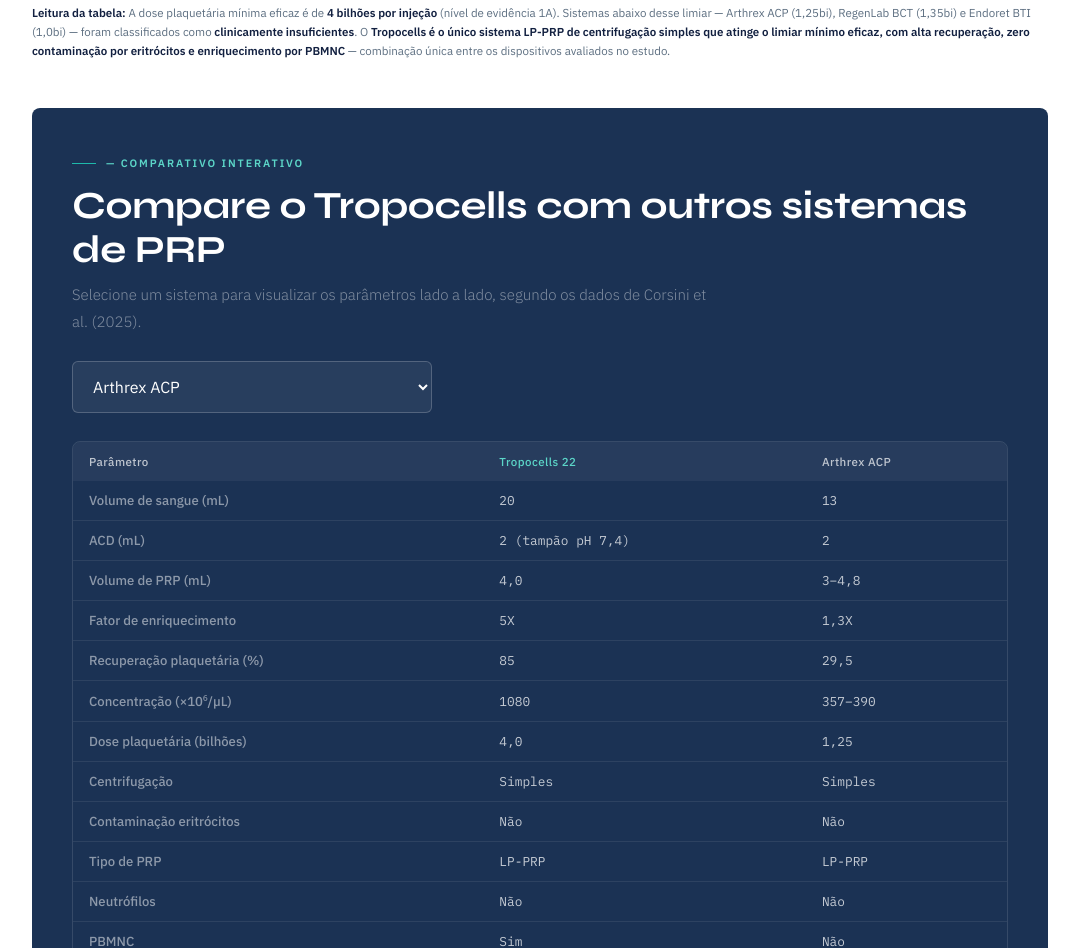
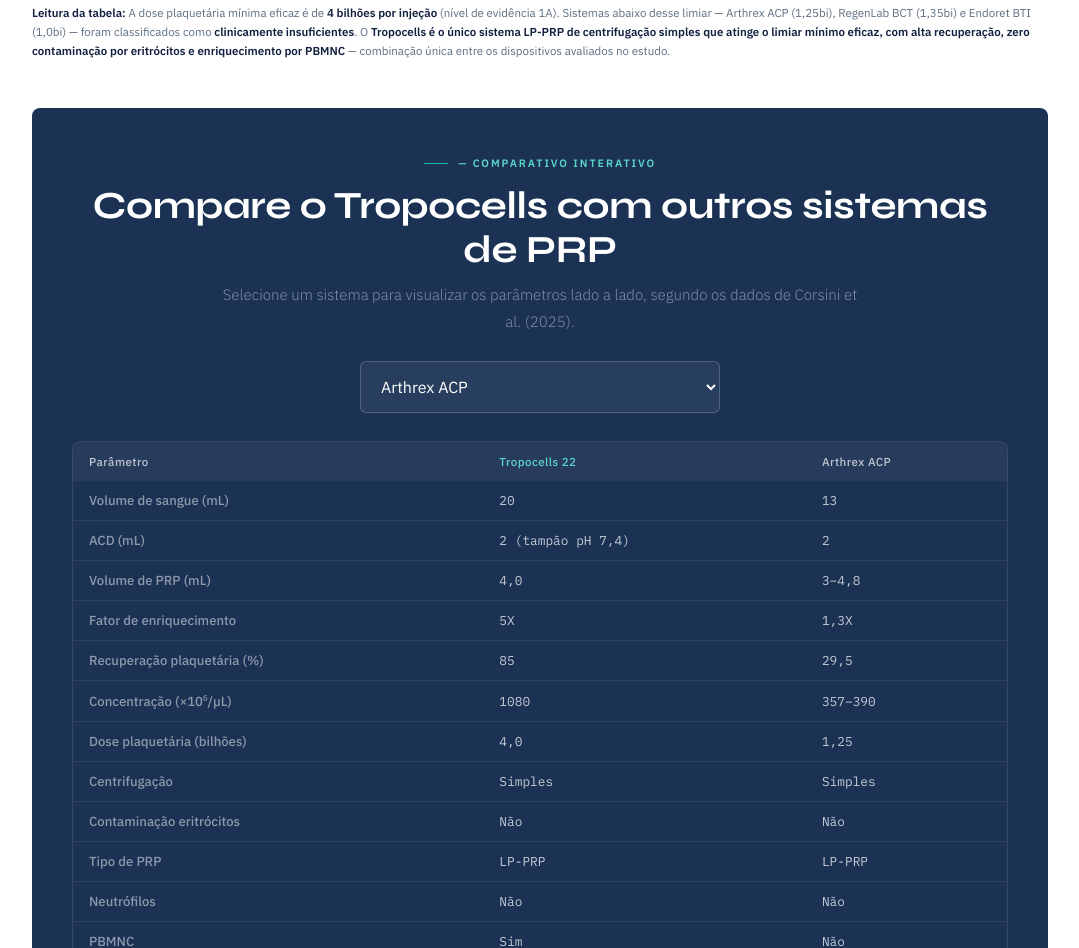
Before and after one commit to ArnoldoMuller/optima-solutions, a plain HTML site: page tropocells.html in a window 1280 px wide. Shown: the part 5226-6174 px from the top of the page, without its empty margins (100-1179 px from the left). Drawn offline with Linux system fonts and the light colour scheme.

Commit message:
Ajustes no comparador: cabeçalho centralizado e opções do seletor legíveis

```diff
--- a/tropocells.html
+++ b/tropocells.html
@@ -153,11 +153,14 @@
 .comp-note{font-size:.72rem;color:var(--muted);margin-top:14px;line-height:1.65;}
 .comp-note strong{color:var(--navy-d);}
 .int-comp{background:var(--navy);border-radius:8px;padding:40px;margin-top:48px;}
+.int-comp-head{text-align:center;}
+.int-comp-head .eyebrow{justify-content:center;}
 .int-comp .eyebrow{color:var(--teal-pale);}
 .int-comp .s-title{color:#fff;margin-bottom:10px;}
-.int-comp .s-lead{color:rgba(255,255,255,.44);max-width:640px;margin-bottom:26px;}
-.int-comp-select{display:block;width:100%;max-width:360px;font-family:'IBM Plex Sans',sans-serif;font-size:1rem;padding:14px 16px;border-radius:6px;border:1px solid rgba(255,255,255,.2);background:rgba(255,255,255,.06);color:#fff;margin-bottom:28px;}
+.int-comp .s-lead{color:rgba(255,255,255,.44);max-width:640px;margin-bottom:26px;margin-left:auto;margin-right:auto;}
+.int-comp-select{display:block;width:100%;max-width:360px;font-family:'IBM Plex Sans',sans-serif;font-size:1rem;padding:14px 16px;border-radius:6px;border:1px solid rgba(255,255,255,.2);background:rgba(255,255,255,.06);color:#fff;margin:0 auto 28px;}
 .int-comp-select:focus{outline:none;border-color:var(--teal-l);}
+.int-comp-select option{background-color:#ffffff;color:var(--navy);}
 .int-comp-wrap{overflow-x:auto;border-radius:8px;border:1px solid rgba(255,255,255,.12);}
 .int-comp-table{width:100%;min-width:520px;border-collapse:collapse;font-size:.82rem;}
 .int-comp-table th{background:rgba(255,255,255,.05);color:rgba(255,255,255,.7);font-weight:500;padding:12px 16px;text-align:left;font-size:.72rem;letter-spacing:.04em;white-space:nowrap;}
@@ -502,9 +505,11 @@
     </div>
 
     <div class="int-comp rv">
-      <div class="eyebrow rv">&mdash; Comparativo interativo</div>
-      <h2 class="s-title rv">Compare o Tropocells com outros sistemas de PRP</h2>
-      <p class="s-lead rv">Selecione um sistema para visualizar os par&acirc;metros lado a lado, segundo os dados de Corsini et al. (2025).</p>
+      <div class="int-comp-head">
+        <div class="eyebrow rv">&mdash; Comparativo interativo</div>
+        <h2 class="s-title rv">Compare o Tropocells com outros sistemas de PRP</h2>
+        <p class="s-lead rv">Selecione um sistema para visualizar os par&acirc;metros lado a lado, segundo os dados de Corsini et al. (2025).</p>
+      </div>
       <select id="prp-cmp-select" class="int-comp-select" aria-label="Selecionar sistema concorrente">
         <option value="magellan">Magellan</option>
         <option value="minigps3">Mini GPS III</option>
```
